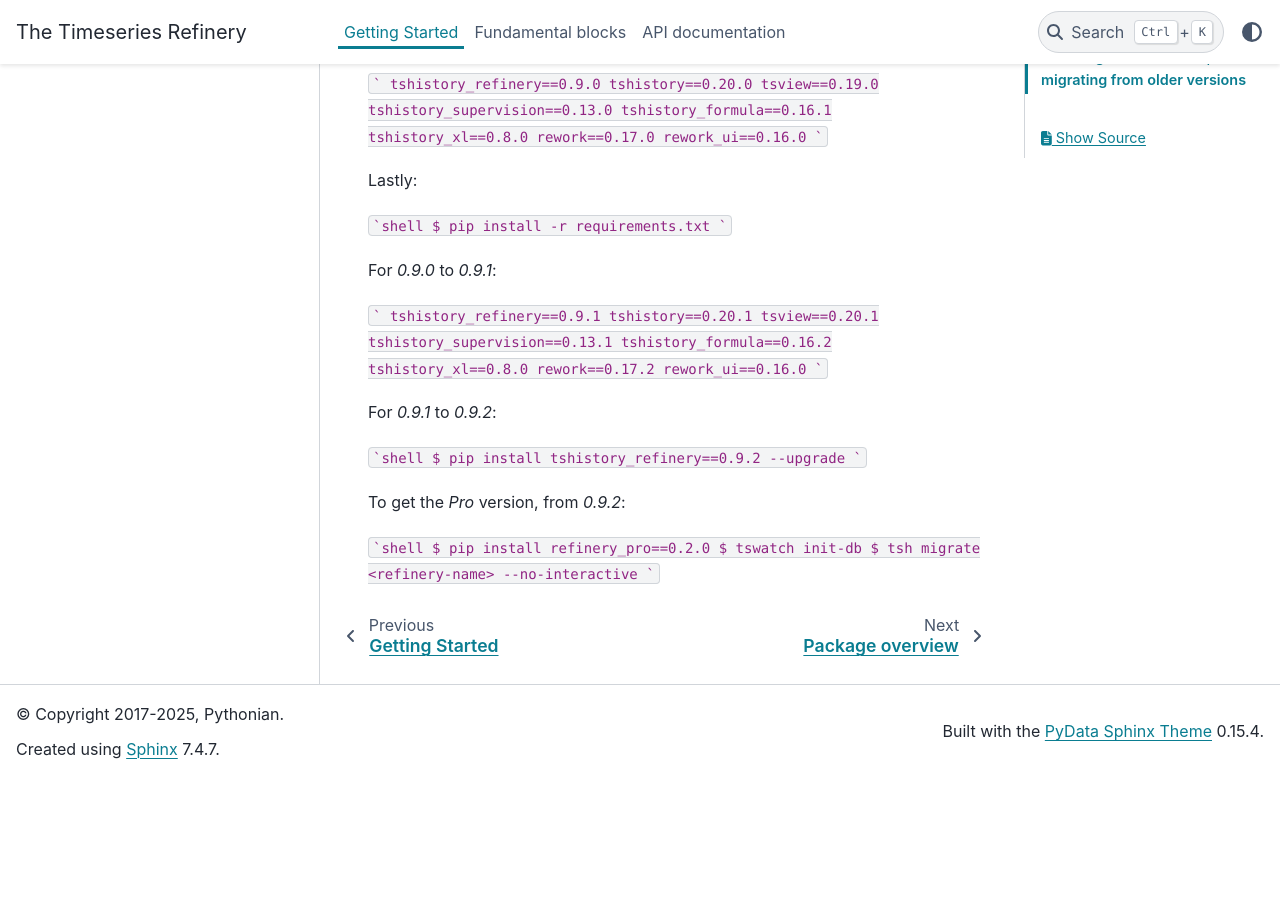
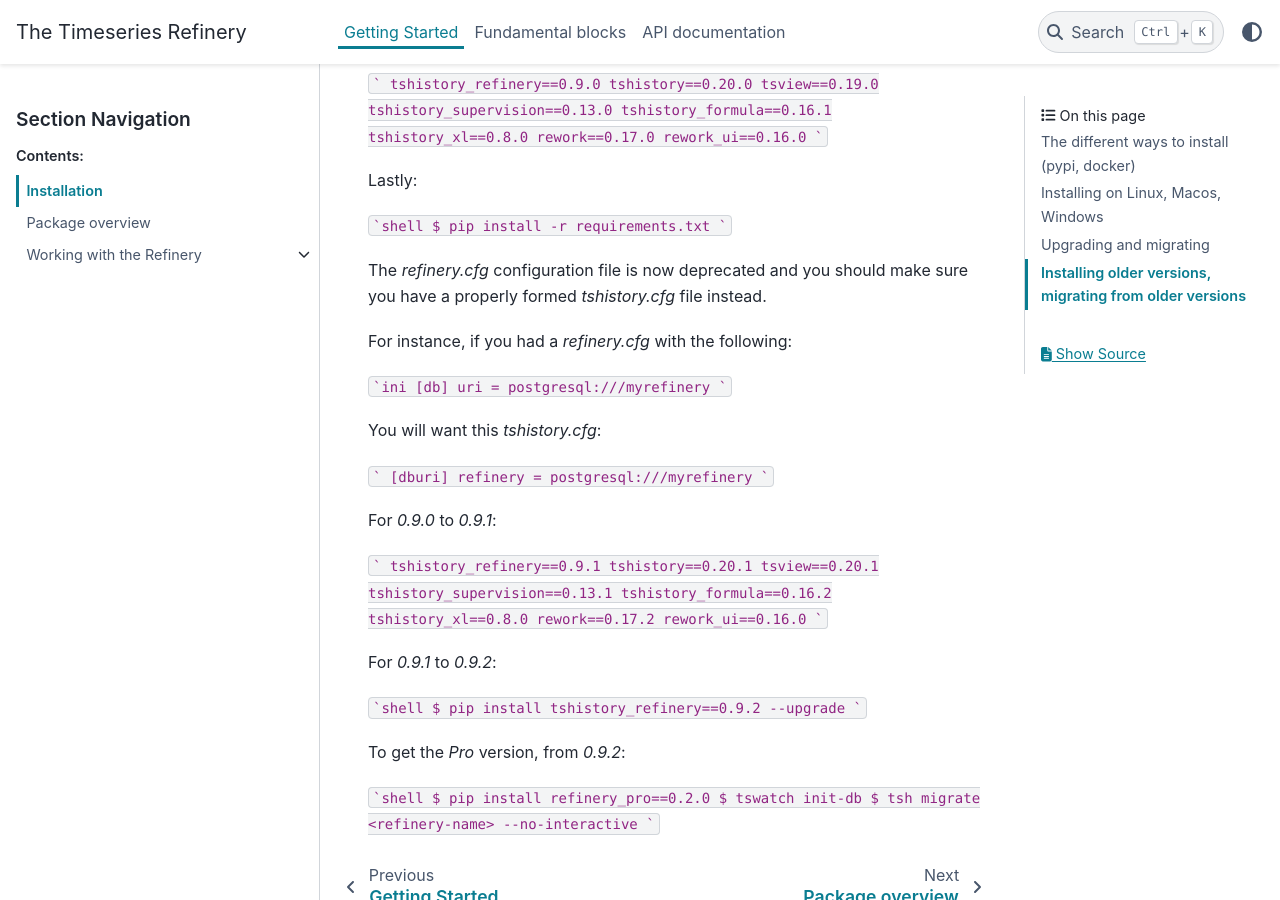
Before and after one commit to pythonianfr/tshistory_refinery, a Sphinx documentation site: the page built from docs/getting_started/installation.rst, in a window 1280 px wide and 900 px high, scrolled down 3994 px. Built offline with Sphinx 7.4.7 and the PyData theme 0.15.4, drawn with Linux system fonts in a browser that asks for light colours; before the commit the page ends 4772 px from its top, so only the background shows below that.

Commit message:
doc/installation: explain the transition from refinery.cfg to tshistory.cfg
related to #43

````diff
--- a/docs/getting_started/installation.rst
+++ b/docs/getting_started/installation.rst
@@ -218,6 +218,23 @@ Lastly:
 $ pip install -r requirements.txt
 ```
 
+The `refinery.cfg` configuration file is now deprecated and you should
+make sure you have a properly formed `tshistory.cfg` file instead.
+
+For instance, if you had a `refinery.cfg` with the following:
+
+```ini
+[db]
+uri = postgresql:///myrefinery
+```
+
+You will want this `tshistory.cfg`:
+
+```
+[dburi]
+refinery = postgresql:///myrefinery
+```
+
 For `0.9.0` to `0.9.1`:
 
 ```
````
